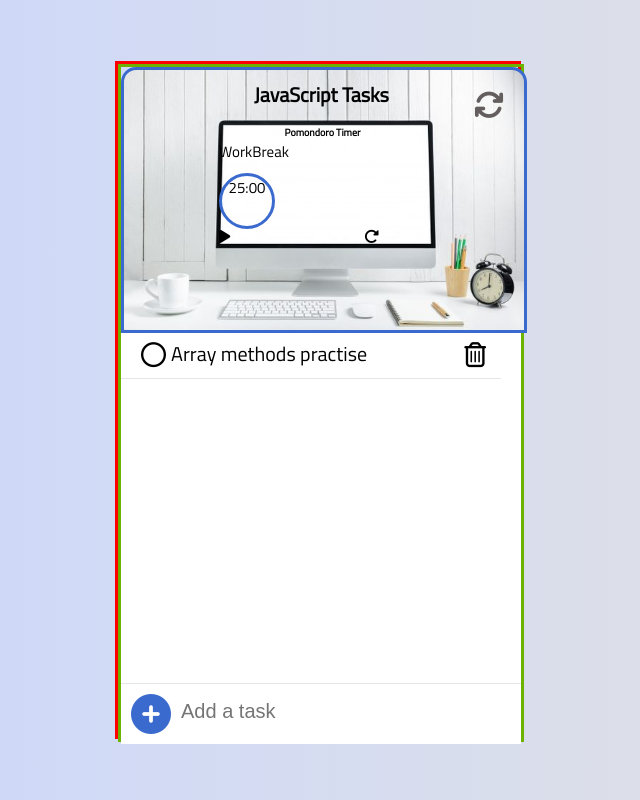
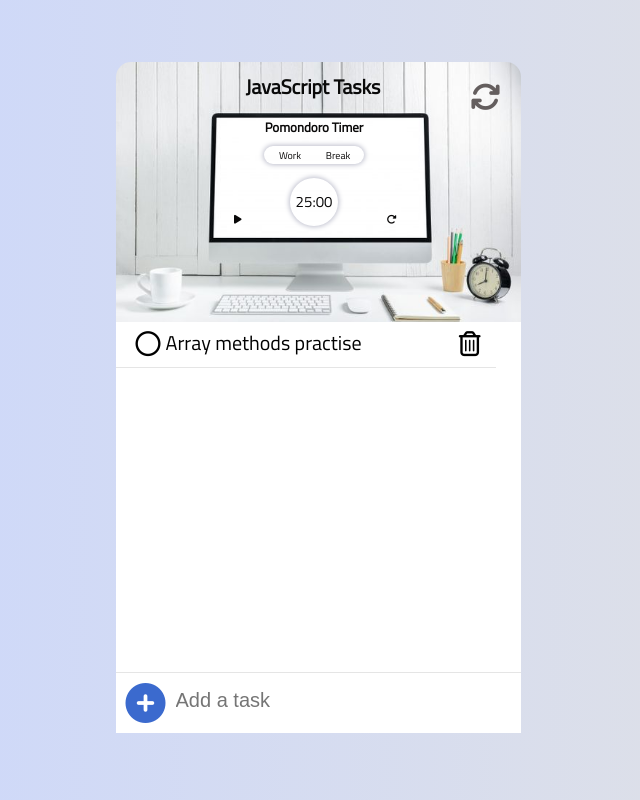
Before and after one commit to giorgospitias/JavaScript-Tasks-App, a plain HTML site: page index.html in a window 1280 px wide. Shown: the whole page, without its empty margins (322-962 px from the left). Drawn offline with Linux system fonts and the light colour scheme; files whose address does not match are found by name.

Commit message:
Css format

```diff
--- a/index.html
+++ b/index.html
@@ -16,7 +16,6 @@
     ></script>
   </head>
   <body>
-    <div class="container">
         <div class="task-container">
           <div class="header">
             <div class="clearBtn">
@@ -31,10 +30,14 @@
                   <p>Work</p>
                   <p>Break</p>
                 </div>
+                <div class="clock">
                     <div class="circle">
+                      <div class="time">
                         <p class="minutes">25</p>
                         <p>:</p>
                         <p class="seconds">00</p>
+                      </div>
+                    </div>
                 </div>
                 <div class="control-btns">
                     <i class="fa-solid fa-play"></i>
--- a/style.css
+++ b/style.css
@@ -12,68 +12,111 @@ body {
   font-size: 20px;
   font-family: "Titillium Web", sans-serif;
 }
-.container {
-  display: flex;
-  padding: 0px;
-  width: 400px;
-  margin: 0 auto;
-  border: #6eb200 solid;
-  height: 42rem;
-}
+
 .task-container {
   padding: 0px;
-  width: 400px;
+  width: 405px;
   margin: 0 auto;
-  border: #6eb200 solid;
-  height: 42rem;
+
+  height: 42.3rem;
 }
 
 /* Pomondoro styling*/
 .timer {
-  text-align: center;
+  display: flex;
+  flex-direction: column;
+  align-items: center;
+  justify-content: space-between;
   width: 207px;
   height: 120px;
   position: absolute;
   top: 50px;
   left: 95px;
+
+  color: rgb(9, 8, 8);
 }
 .timer h3 {
-  font-size: 10px;
+  font-size: 13px;
   padding-top: 5px;
+  margin-bottom: 2px;
 }
 .timer div {
-  font-size: 15px;
+  font-size: 10px;
 }
 .work-break-btn {
+  display: grid;
+  grid-template-columns: 1fr 1fr;
+  text-align: center;
+  width: 6rem;
+  margin-block: 0.1rem;
+  padding: 0.1rem;
+  border-radius: 10rem;
+  box-shadow: 0px 0px 5px 1px hsl(236, 13%, 77%);
+  margin-bottom: 7px;
+}
+.clock {
   display: flex;
-  padding-bottom: 10px;
+  justify-content: center;
+  align-items: center;
+  width: 3rem;
+  height: 3rem;
+  border-radius: 50%;
+  box-shadow: 0px 0px 5px 1px hsl(236, 13%, 77%);
 }
 .circle {
   display: flex;
-  align-self: center;
   justify-content: center;
-  border: #3b6ace solid;
+  align-items: center;
+  width: 2rem;
+  height: 2rem;
   border-radius: 50%;
-  width: 50px;
-  height: 50px;
+  background-color: ;
+  position: relative;
 }
 
-.control-btns {
+.circle::before {
+  content: "";
+  position: absolute;
+  width: 95%;
+  height: 90%;
+  border-radius: 90%;
+  background-color: ;
+}
+.time {
+  position: relative;
   display: flex;
-  justify-content: space-between;
-  width: 160px;
+  flex-direction: row;
+}
+
+.time p {
+  font-size: 15px;
+}
+/*.control-btns {
+  position: absolute;
+  bottom: 1px;
+  right: 1px;
+}
+*/
+.fa-play {
+  position: absolute;
+  right: 11rem;
+  bottom: 0.5rem;
+}
+.fa-rotate-right {
+  position: absolute;
+  left: 11rem;
+  bottom: 0.5rem;
 }
 
 /*Tasks styling*/
 .header {
-  width: 400px;
+  width: 405px;
   height: 260px;
   background-image: url("84c07a79164be740af8f56c4a4bcee2c.jpg");
   background-size: 101%;
   background-repeat: no-repeat;
   border-radius: 15px 15px 0 0;
   position: relative;
-  border: #3b6ace solid;
 }
 
 .clearBtn {
@@ -96,7 +139,7 @@ body {
   position: absolute;
   bottom: 220px;
   left: 130px;
-  color: rgb(3, 3, 3);
+  color: rgb(10, 10, 10);
   font-size: 20px;
   font-weight: 800;
   font-family: "Titillium Web", sans-serif;
@@ -104,7 +147,7 @@ body {
 
 /* ------------ content ------------ */
 .content {
-  width: 400px;
+  width: 405px;
   height: 350px;
   max-height: 350px;
   background-color: #fff;
@@ -168,7 +211,7 @@ body {
 /* ------------ add item ------------ */
 .add-to-do {
   position: relative;
-  width: 380px;
+  width: 385px;
   height: 40px;
   background-color: #fff;
   padding: 10px;
```
Lines whose indentation alone changed are shown as unchanged.
